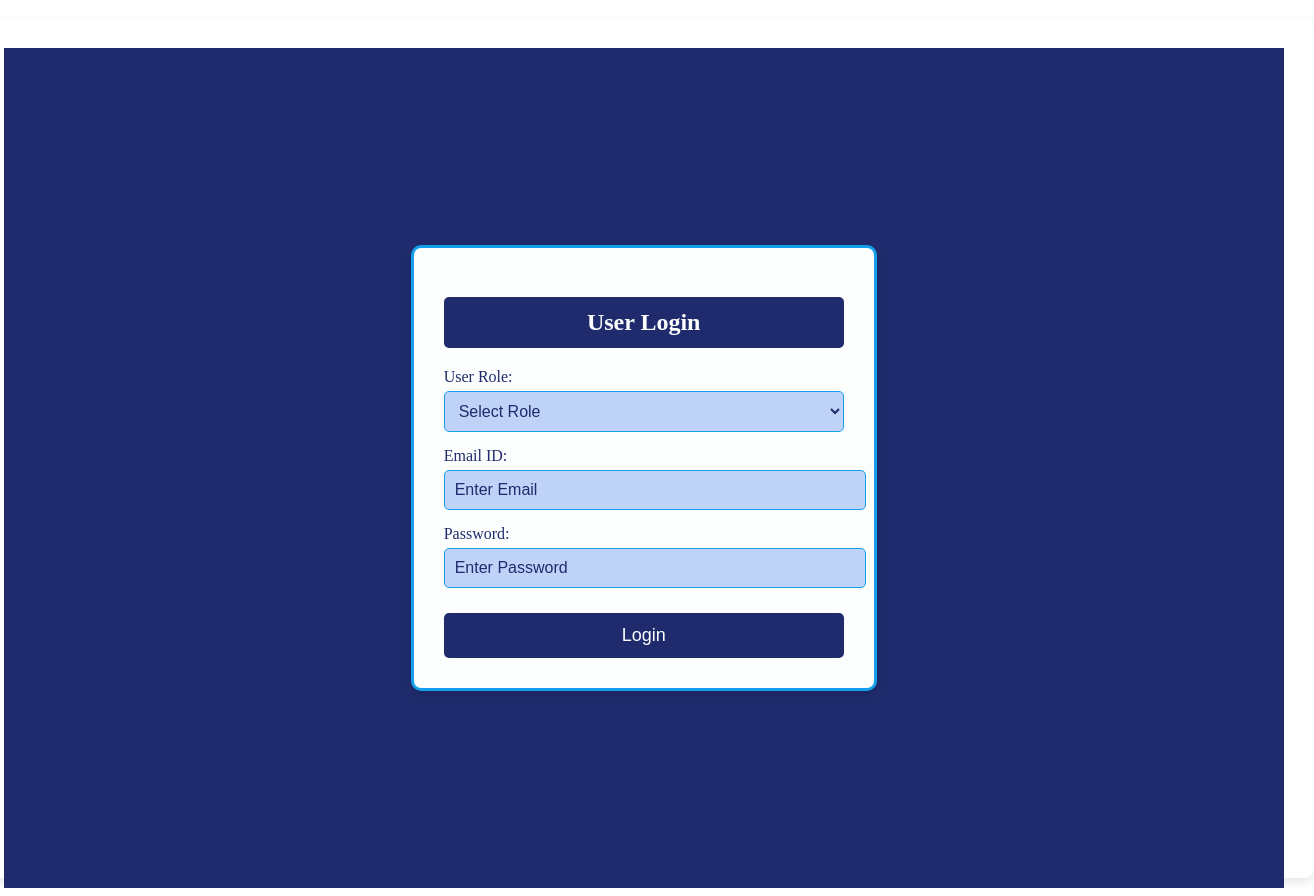
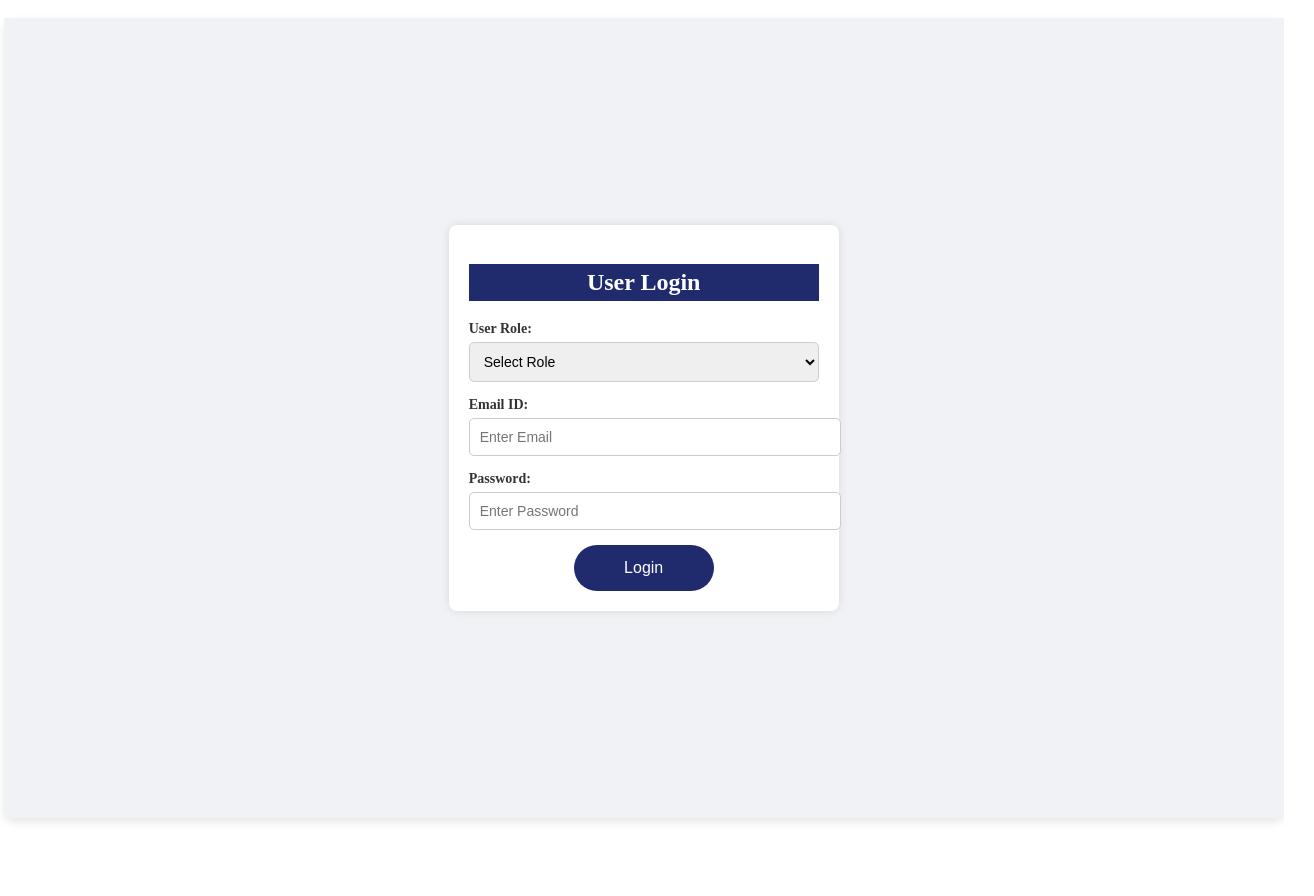
Before and after one commit to SaiEswar002/FSAD-project-, a React (Vite) app in the folder klhospital/: page /login in a window 1280 px wide. Shown: the whole page, 1314 px wide, since content can reach past the window. After the commit the page ends 836 px from the top, so only its background shows below. Built offline with nearby package versions, Linux system fonts and the light colour scheme.

Commit message:
upt
login and registration upadted

```diff
--- a/klhospital/src/components/HospitalWebsite/Login.css
+++ b/klhospital/src/components/HospitalWebsite/Login.css
@@ -1,71 +1,90 @@
+/* Login.css */
 .login-container {
     display: flex;
     justify-content: center;
     align-items: center;
     height: 100vh;
-    background-color: #1f2b6c; /* Primary Dark Blue */
-    padding: 20px;
+    background-color: #f0f2f5;
   }
 
   .login-box {
-    background: #fcfefe;
-    padding: 30px;
-    border-radius: 10px;
-    box-shadow: 0px 4px 10px rgba(0, 0, 0, 0.1);
-    width: 400px;
+    background: #ffffff;
+    padding: 20px;
+    border-radius: 8px;
+    box-shadow: 0px 0px 10px rgba(0, 0, 0, 0.1);
+    width: 350px;
     text-align: center;
-    border: 3px solid #159eec;
   }
 
-.login-box h2 {
+.login-container  h2 {
+    margin-bottom: 20px;
+    color: white;
     background-color: #1f2b6c;
-    color: #fcfefe;
-    padding: 12px;
-    border-radius: 5px;
-    margin-bottom: 20px;
+    padding: 5px;
   }
 
-.login-box .form-group {
+  .form-group {
     margin-bottom: 15px;
     text-align: left;
   }
 
-.login-box label {
+  label {
     display: block;
-    font-size: 16px;
-    font-weight: 500;
-    color: #1f2b6c;
+    font-size: 14px;
+    font-weight: bold;
     margin-bottom: 5px;
+    color: #333;
   }
 
-.login-box input,
-.login-box select {
+  input, select {
     width: 100%;
+    font-weight:500;
     padding: 10px;
+    border: 1px solid #ccc;
     border-radius: 5px;
-    border: 1px solid #159eec;
-    background-color: #bfd2f8;
-    color: #1f2b6c;
-    font-size: 16px;
+    font-size: 14px;
   }
 
-.login-box input::placeholder {
-    color: #1f2b6c;
-}
-
-.login-btn {
-    width: 100%;
-    padding: 12px;
+  .login-container .login-btn {
+    width: 40%;
+    padding: 14px;
+    background-color: #1f2b6c;
+    color: white;
     border: none;
-    border-radius: 5px;
-    background: #1f2b6c;
-    color: #fcfefe;
-    font-size: 18px;
+    border-radius: 30px;
+    font-size: 16px;
     cursor: pointer;
-    transition: background 0.3s ease;
-    margin-top: 10px;
   }
 
   .login-btn:hover {
-    background: #159eec;
+    background-color: #165dd8;
   }
+
+  .create-account {
+    display: block;
+    margin-top: 15px;
+    padding: 10px;
+    background-color: #42b72a;
+    color: white;
+    text-align: center;
+    border-radius: 5px;
+    font-size: 14px;
+    text-decoration: none;
+    font-weight: bold;
+  }
+
+  .create-account:hover {
+    background-color: #36a420;
+  }
+
+  .forgot-password {
+    display: block;
+    margin-top: 10px;
+    color: #1877f2;
+    font-size: 14px;
+    text-decoration: none;
+  }
+
+  .forgot-password:hover {
+    text-decoration: underline;
+  }
--- a/klhospital/src/components/HospitalWebsite/Main.css
+++ b/klhospital/src/components/HospitalWebsite/Main.css
@@ -24,7 +24,7 @@
 
   .auth-box {
     /* background: white; */
-    padding: 30px;
+    padding: 0px;
     /* justify-content: center;
     justify-items: center;
     align-items: center; */
--- a/klhospital/src/components/HospitalWebsite/Register.css
+++ b/klhospital/src/components/HospitalWebsite/Register.css
@@ -2,93 +2,69 @@
   display: flex;
   justify-content: center;
   align-items: center;
-    height: 80vh;
-    background-color: #273376; /* Primary Dark Blue */
-    padding: 211px;
-    padding-top: 202px;
-    /* margin-left: 277px;
-    margin-right: 270px; */
-    margin-top: 0px;
+  height: 100vh;
+  background-color: #f0f2f5;
 }
 
-  .register-container .register-box {
-    background: #fcfefe;
-    padding: 30px;
-    margin-top: 0px;
-    border-radius: 10px;
-    box-shadow: 0px 4px 10px rgba(0, 0, 0, 0.1);
-    width: 550px; /* Slightly wider for better spacing */
+.register-box {
+  background: #ffffff;
+  padding: 20px;
+  border-radius: 8px;
+  box-shadow: 0px 0px 10px rgba(0, 0, 0, 0.1);
+  width: 600px;
   text-align: center;
 }
 
 .register-container h2 {
+  margin-bottom: 20px;
+  color: white;
   background-color: #1f2b6c;
-    color: #fcfefe;
-    padding: 12px;
-    border-radius: 5px;
-    margin-bottom: 20px;
+  padding: 5px;
 }
 
-  .register-container .form-group {
+.row {
+  display: flex;
+  justify-content: space-between;
+}
+
+.form-group {
   margin-bottom: 15px;
   text-align: left;
   width: 100%;
 }
 
-  .register-container label {
+label {
   display: block;
-    font-size: 16px;
-    font-weight: 500;
-    color: #1f2b6c;
+  font-weight: bold;
+  font-size: 14px;
   margin-bottom: 5px;
+  color: #333;
 }
 
-  .register-container input,
-  .register-container select,
-  .register-container textarea {
+input, select, textarea {
   width: 100%;
   padding: 10px;
+  border: 1px solid #ccc;
   border-radius: 5px;
-    border: 1px solid #159eec; /* Light Blue Border */
-    background-color: #bfd2f8; /* Sky Blue */
-    color: #1f2b6c;
-    font-size: 16px;
+  font-size: 14px;
 }
 
-  .register-container textarea {
-    height: 60px;
+textarea {
   resize: none;
+  height: 50px;
 }
 
-  .register-container input::placeholder {
-    color: #1f2b6c;
+.register-btn {
+    width: 40%;
+    padding: 14px;
+    background-color: #1f2b6c;
+    color: white;
+    border: none;
+    border-radius: 30px;
+    font-size: 16px;
+    cursor: pointer;
 }
 
-  .register-container .row {
-    display: flex;
-    justify-content: space-between;
-    gap: 10px;
+.register-btn:hover {
+  background-color: #165dd8;
 }
-
-  .register-container .row .form-group {
-    width: 48%;
-  }
-
-  .register-container .register-btn,
-  .register-container .register-btn-2 {
-    width: 100%;
-    padding: 12px;
-    border: none;
-    border-radius: 5px;
-    background: #1f2b6c; /* Dark Blue Button */
-    color: #fcfefe;
-    font-size: 18px;
-    cursor: pointer;
-    transition: background 0.3s ease;
-    margin-top: 15px;
-  }
-
-  .register-container .register-btn:hover,
-  .register-container .register-btn-2:hover {
-    background: #159eec; /* Light Blue on Hover */
-  }
```
Lines whose indentation alone changed are shown as unchanged.
